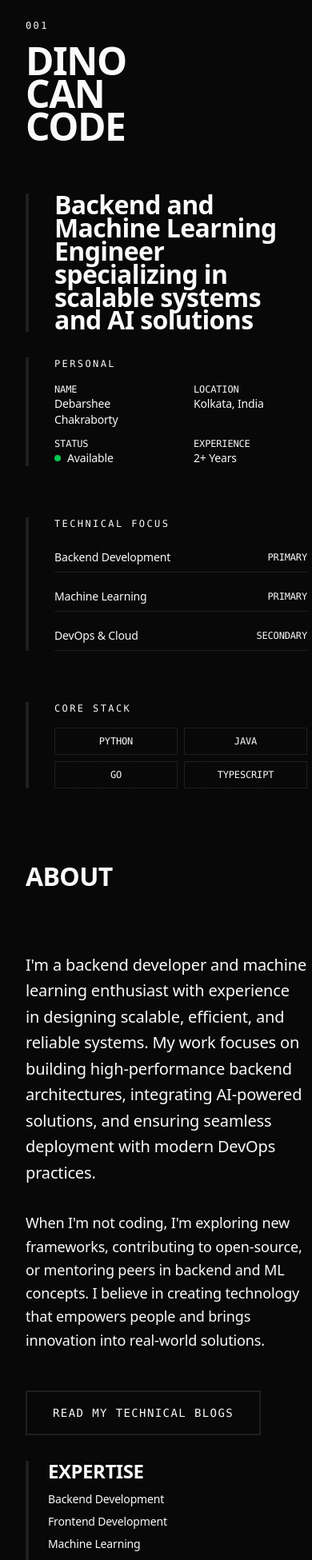
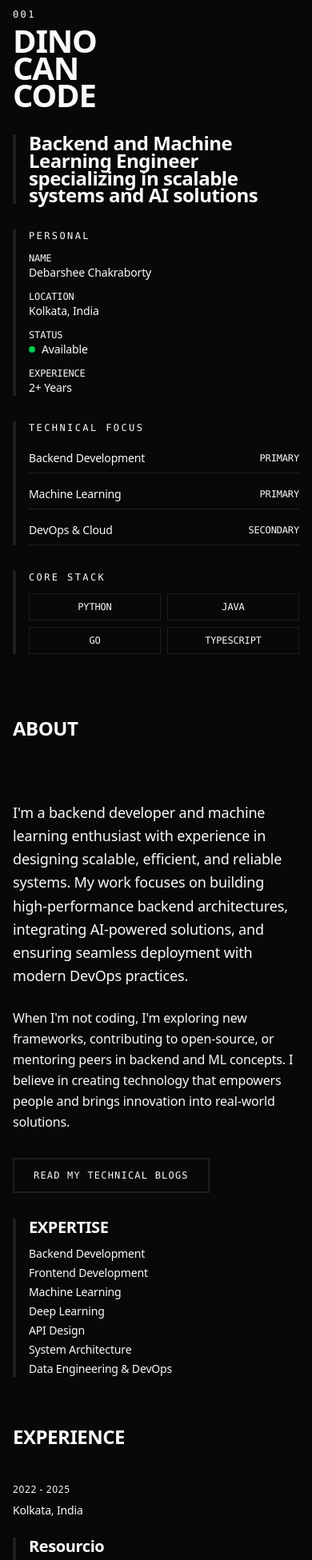
Before and after one commit to dinocodesx/svportfolio, a SvelteKit app: page / in a window 390 px wide. Shown: the part 40-1991 px from the top of the page at 80% size. Built offline with nearby package versions, Linux system fonts and the light colour scheme.

Commit message:
updated styles

```diff
--- a/src/app.css
+++ b/src/app.css
@@ -63,18 +63,18 @@ h6 {
 }
 
 h1 {
-	font-size: clamp(3rem, 8vw, 8rem);
+	font-size: clamp(2.5rem, 6vw, 8rem);
 	line-height: 0.85;
 	letter-spacing: -0.03em;
 }
 
 h2 {
-	font-size: clamp(2rem, 4vw, 4rem);
+	font-size: clamp(1.5rem, 4vw, 4rem);
 	line-height: 0.9;
 }
 
 h3 {
-	font-size: clamp(1.5rem, 3vw, 2.5rem);
+	font-size: clamp(1.25rem, 3vw, 2.5rem);
 	line-height: 1.1;
 }
 
@@ -82,10 +82,17 @@ h3 {
 .swiss-grid {
 	display: grid;
 	grid-template-columns: repeat(12, 1fr);
-	gap: 1.5rem;
+	gap: 1rem;
 	max-width: 1200px;
 	margin: 0 auto;
-	padding: 0 1.5rem;
+	padding: 0 1rem;
+}
+
+@media (min-width: 640px) {
+	.swiss-grid {
+		gap: 1.5rem;
+		padding: 0 1.5rem;
+	}
 }
 
 @media (min-width: 768px) {
@@ -104,16 +111,28 @@ h3 {
 
 /* Swiss Layout Utilities */
 .swiss-section {
-	padding: 4rem 0;
+	padding: 2rem 0;
+}
+
+@media (min-width: 640px) {
+	.swiss-section {
+		padding: 3rem 0;
+	}
 }
 
 @media (min-width: 768px) {
+	.swiss-section {
+		padding: 4rem 0;
+	}
+}
+
+@media (min-width: 1024px) {
 	.swiss-section {
 		padding: 6rem 0;
 	}
 }
 
-@media (min-width: 1024px) {
+@media (min-width: 1280px) {
 	.swiss-section {
 		padding: 8rem 0;
 	}
@@ -221,6 +240,45 @@ a:focus {
 	}
 }
 
+@media (max-width: 640px) {
+	.swiss-grid {
+		gap: 0.75rem;
+	}
+}
+
+/* Mobile-first responsive utilities */
+@media (max-width: 640px) {
+	/* Reduce large text sizes on very small screens */
+	.hero-title {
+		font-size: clamp(2rem, 8vw, 4rem) !important;
+	}
+
+	/* Adjust section spacing for mobile */
+	.section-spacing {
+		margin-bottom: 3rem;
+	}
+
+	/* Better button sizing for mobile */
+	.mobile-button {
+		padding: 0.75rem 1.5rem;
+		font-size: 0.75rem;
+	}
+}
+
+/* Touch improvements */
+@media (hover: none) and (pointer: coarse) {
+	/* Better touch targets */
+	a, button {
+		min-height: 44px;
+		min-width: 44px;
+	}
+
+	/* Remove hover effects on touch devices */
+	.hover-effect:hover {
+		transform: none;
+	}
+}
+
 /* Swiss Color System */
 .swiss-red {
 	color: #ff0000;
--- a/src/components/About.svelte
+++ b/src/components/About.svelte
@@ -11,49 +11,55 @@
 <section id="about" class="relative">
 	<!-- Section Number -->
 	<div
-		class={`absolute -top-2.5 -left-34 ${mounted ? 'opacity-100' : 'opacity-0'}`}
+		class={`absolute -top-2.5 -left-16 sm:-left-24 lg:-left-34 ${mounted ? 'opacity-100' : 'opacity-0'}`}
 		style="animation-delay: 0.2s;"
 	>
-		<div class="text-muted-foreground/20 text-8xl font-black select-none">01</div>
+		<div class="text-muted-foreground/20 text-4xl font-black select-none sm:text-6xl lg:text-8xl">
+			01
+		</div>
 	</div>
 
 	<!-- Content Grid -->
-	<div class="grid grid-cols-12 gap-8">
+	<div class="grid grid-cols-1 gap-8 lg:grid-cols-12 lg:gap-8">
 		<!-- Section Header -->
-		<div class="col-span-12">
+		<div class="lg:col-span-12">
 			<div class={`${mounted ? 'opacity-100' : 'opacity-0'}`} style="animation-delay: 0.3s;">
-				<div class="mb-12 flex items-center space-x-8">
-					<h2 class="text-4xl font-black tracking-wider uppercase">About</h2>
+				<div
+					class="mb-8 flex flex-col space-y-4 sm:mb-12 sm:flex-row sm:items-center sm:space-y-0 sm:space-x-8"
+				>
+					<h2 class="text-2xl font-black tracking-wider uppercase sm:text-3xl lg:text-4xl">
+						About
+					</h2>
 					<div class="bg-foreground h-px flex-1"></div>
 				</div>
 			</div>
 		</div>
 
 		<!-- Main Content -->
-		<div class="col-span-12 lg:col-span-8">
+		<div class="lg:col-span-8">
 			<div
-				class={`space-y-8 ${mounted ? 'opacity-100' : 'opacity-0'}`}
+				class={`space-y-6 sm:space-y-8 ${mounted ? 'opacity-100' : 'opacity-0'}`}
 				style="animation-delay: 0.4s;"
 			>
-				<p class="text-xl leading-relaxed font-light">
+				<p class="text-lg leading-relaxed font-light sm:text-xl">
 					I'm a backend developer and machine learning enthusiast with experience in designing
 					scalable, efficient, and reliable systems. My work focuses on building high-performance
 					backend architectures, integrating AI-powered solutions, and ensuring seamless deployment
 					with modern DevOps practices.
 				</p>
 
-				<p class="text-muted-foreground text-lg leading-relaxed font-light">
+				<p class="text-muted-foreground text-base leading-relaxed font-light sm:text-lg">
 					When I'm not coding, I'm exploring new frameworks, contributing to open-source, or
 					mentoring peers in backend and ML concepts. I believe in creating technology that empowers
 					people and brings innovation into real-world solutions.
 				</p>
 
 				<!-- Checkout my Blogs Button -->
-				<div class="mt-12">
+				<div class="mt-8 sm:mt-12">
 					<a
 						data-sveltekit-preload-data="hover"
 						href="/blogs"
-						class="border-foreground bg-background hover:bg-foreground hover:text-background inline-block border-2 px-8 py-4 font-mono text-sm tracking-[0.1em] uppercase transition-all duration-200"
+						class="border-foreground bg-background hover:bg-foreground hover:text-background inline-block border-2 px-6 py-3 font-mono text-xs tracking-[0.1em] uppercase transition-all duration-200 sm:px-8 sm:py-4 sm:text-sm"
 					>
 						Read my Technical Blogs
 					</a>
@@ -62,16 +68,16 @@
 		</div>
 
 		<!-- Info Panel -->
-		<div class="col-span-12 lg:col-span-4">
+		<div class="lg:col-span-4">
 			<div
-				class={`space-y-8 ${mounted ? 'opacity-100' : 'opacity-0'}`}
+				class={`space-y-6 sm:space-y-8 ${mounted ? 'opacity-100' : 'opacity-0'}`}
 				style="animation-delay: 0.5s;"
 			>
-				<div class="border-foreground border-l-4 pl-6">
+				<div class="border-foreground border-l-4 pl-4 sm:pl-6">
 					<h3 class="text-muted-foreground mb-3 text-sm font-medium tracking-wider uppercase">
 						Expertise
 					</h3>
-					<ul class="space-y-2 text-sm">
+					<ul class="space-y-1 text-sm sm:space-y-2">
 						<li>Backend Development</li>
 						<li>Frontend Development</li>
 						<li>Machine Learning</li>
--- a/src/components/Experience.svelte
+++ b/src/components/Experience.svelte
@@ -13,30 +13,36 @@
 <section id="experience" class="relative">
 	<!-- Section Number -->
 	<div
-		class={`absolute -top-2.5 -left-34 ${mounted ? 'opacity-100' : 'opacity-0'}`}
+		class={`absolute -top-2.5 -left-16 sm:-left-24 lg:-left-34 ${mounted ? 'opacity-100' : 'opacity-0'}`}
 		style="animation-delay: 0.4s;"
 	>
-		<div class="text-muted-foreground/20 text-8xl font-black select-none">02</div>
+		<div class="text-muted-foreground/20 text-4xl font-black select-none sm:text-6xl lg:text-8xl">
+			02
+		</div>
 	</div>
 
-	<div class="space-y-12">
+	<div class="space-y-8 sm:space-y-12">
 		<!-- Header -->
 		<div class={`${mounted ? 'opacity-100' : 'opacity-0'}`} style="animation-delay: 0.5s;">
-			<div class="mb-12 flex items-center space-x-8">
-				<h2 class="text-4xl font-black tracking-wider uppercase">Experience</h2>
+			<div
+				class="mb-8 flex flex-col space-y-4 sm:mb-12 sm:flex-row sm:items-center sm:space-y-0 sm:space-x-8"
+			>
+				<h2 class="text-2xl font-black tracking-wider uppercase sm:text-3xl lg:text-4xl">
+					Experience
+				</h2>
 				<div class="bg-foreground h-px flex-1"></div>
 			</div>
 		</div>
 
 		<!-- Experience Timeline -->
-		<div class="space-y-16">
+		<div class="space-y-12 sm:space-y-16">
 			{#each experiences as work, id}
 				<div
-					class={`grid grid-cols-12 gap-8 ${mounted ? 'opacity-100' : 'opacity-0'}`}
+					class={`grid grid-cols-1 gap-6 lg:grid-cols-12 lg:gap-8 ${mounted ? 'opacity-100' : 'opacity-0'}`}
 					style="animation-delay: {0.6 + id * 0.1}s;"
 				>
 					<!-- Timeline -->
-					<div class="col-span-12 lg:col-span-3">
+					<div class="lg:col-span-3">
 						<div class="space-y-2">
 							<div class="text-muted-foreground text-xs font-medium tracking-wider uppercase">
 								{work.duration}
@@ -46,11 +52,13 @@
 					</div>
 
 					<!-- Content -->
-					<div class="col-span-12 lg:col-span-9">
-						<div class="border-foreground space-y-4 border-l-4 pl-8">
+					<div class="lg:col-span-9">
+						<div class="border-foreground space-y-4 border-l-4 pl-4 sm:pl-6 lg:pl-8">
 							<div>
-								<h3 class="mb-1 text-2xl font-bold">{work.company}</h3>
-								<div class="text-muted-foreground text-lg font-light">{work.title}</div>
+								<h3 class="mb-1 text-xl font-bold sm:text-2xl">{work.company}</h3>
+								<div class="text-muted-foreground text-base font-light sm:text-lg">
+									{work.title}
+								</div>
 							</div>
 
 							{#if work.description}
@@ -64,7 +72,7 @@
 								<div class="text-muted-foreground text-xs font-medium tracking-wider uppercase">
 									Achievements
 								</div>
-								<ul class="list-disc pl-5">
+								<ul class="list-disc space-y-1 pl-5">
 									{#each Object.entries(work.achievements) as [key, value]}
 										<li class="text-muted-foreground text-sm">{value}</li>
 									{/each}
@@ -78,7 +86,7 @@
 								</div>
 								<div class="flex flex-wrap gap-2">
 									{#each work.technologies as tech}
-										<span class="bg-muted py-1 text-xs font-medium tracking-wider uppercase">
+										<span class="bg-muted px-2 py-1 text-xs font-medium tracking-wider uppercase">
 											{tech}
 										</span>
 									{/each}
--- a/src/components/Hero.svelte
+++ b/src/components/Hero.svelte
@@ -11,25 +11,33 @@
 <section id="hero" class="relative flex min-h-screen items-center">
 	<!-- Grid Lines Overlay for Swiss Layout -->
 	<div class="pointer-events-none absolute inset-0 opacity-5">
-		<div class="grid h-full grid-cols-12 gap-8">
+		<div class="grid h-full grid-cols-6 gap-4 sm:grid-cols-8 md:gap-6 lg:grid-cols-12 lg:gap-8">
 			{#each Array(12) as _, i}
-				<div class="border-foreground border-r"></div>
+				<div class="border-foreground hidden border-r lg:block"></div>
+			{/each}
+			{#each Array(8) as _, i}
+				<div class="border-foreground hidden border-r sm:block lg:hidden"></div>
+			{/each}
+			{#each Array(6) as _, i}
+				<div class="border-foreground block border-r sm:hidden"></div>
 			{/each}
 		</div>
 	</div>
 
 	<!-- Swiss Grid Container -->
-	<div class="grid w-full grid-cols-12 gap-8">
+	<div class="grid w-full grid-cols-1 gap-8 lg:grid-cols-12 lg:gap-8">
 		<!-- Large Typography Section -->
-		<div class="col-span-12 lg:col-span-7">
-			<div class="space-y-16">
+		<div class="lg:col-span-7">
+			<div class="space-y-8 sm:space-y-12 lg:space-y-16">
 				<!-- Primary Headline -->
 				<div class="relative">
-					<div class="text-muted-foreground/20 mb-4 font-mono text-xs tracking-[0.2em] uppercase">
+					<div
+						class="text-muted-foreground/20 mb-2 font-mono text-xs tracking-[0.2em] uppercase sm:mb-4"
+					>
 						001
 					</div>
 					<h1
-						class={`text-6xl leading-[0.85] font-black tracking-[-0.02em] uppercase md:text-7xl lg:text-8xl xl:text-9xl ${mounted ? 'translate-y-0 opacity-100' : 'translate-y-8 opacity-0'}`}
+						class={`text-4xl leading-[0.85] font-black tracking-[-0.02em] uppercase sm:text-5xl md:text-6xl lg:text-7xl xl:text-8xl 2xl:text-9xl ${mounted ? 'translate-y-0 opacity-100' : 'translate-y-8 opacity-0'}`}
 						style="transition: all 0.8s cubic-bezier(0.25, 0.1, 0.25, 1);"
 					>
 						DINO
@@ -42,11 +50,11 @@
 
 				<!-- Functional Statement -->
 				<div
-					class={`space-y-8 ${mounted ? 'translate-y-0 opacity-100' : 'translate-y-8 opacity-0'}`}
+					class={`space-y-6 sm:space-y-8 ${mounted ? 'translate-y-0 opacity-100' : 'translate-y-8 opacity-0'}`}
 					style="transition: all 0.8s cubic-bezier(0.25, 0.1, 0.25, 1) 0.2s;"
 				>
-					<div class="border-foreground border-l-4 pl-8">
-						<h2 class="max-w-lg text-lg leading-relaxed font-light md:text-xl">
+					<div class="border-foreground border-l-4 pl-4 sm:pl-6 lg:pl-8">
+						<h2 class="max-w-lg text-base leading-relaxed font-light sm:text-lg md:text-xl">
 							Backend and Machine Learning Engineer specializing in scalable systems and AI
 							solutions
 						</h2>
@@ -56,19 +64,21 @@
 		</div>
 
 		<!-- Information Panel -->
-		<div class="col-span-12 lg:col-span-5">
+		<div class="lg:col-span-5">
 			<div
-				class={`space-y-16 ${mounted ? 'translate-y-0 opacity-100' : 'translate-y-8 opacity-0'}`}
+				class={`space-y-8 sm:space-y-12 lg:space-y-16 ${mounted ? 'translate-y-0 opacity-100' : 'translate-y-8 opacity-0'}`}
 				style="transition: all 0.8s cubic-bezier(0.25, 0.1, 0.25, 1) 0.4s;"
 			>
 				<!-- Personal Information -->
-				<div class="space-y-8">
-					<div class="border-foreground border-l-4 pl-8">
-						<div class="text-muted-foreground mb-4 font-mono text-xs tracking-[0.2em] uppercase">
+				<div class="space-y-6 sm:space-y-8">
+					<div class="border-foreground border-l-4 pl-4 sm:pl-6 lg:pl-8">
+						<div
+							class="text-muted-foreground mb-3 font-mono text-xs tracking-[0.2em] uppercase sm:mb-4"
+						>
 							Personal
 						</div>
-						<div class="space-y-4 text-sm">
-							<div class="grid grid-cols-2 gap-x-8 gap-y-3">
+						<div class="space-y-3 text-sm sm:space-y-4">
+							<div class="grid grid-cols-1 gap-y-3 sm:grid-cols-2 sm:gap-x-4 sm:gap-y-3 lg:gap-x-8">
 								<div>
 									<div class="text-muted-foreground font-mono text-xs uppercase">Name</div>
 									<div class="font-medium">Debarshee Chakraborty</div>
@@ -94,12 +104,14 @@
 				</div>
 
 				<!-- Technical Focus -->
-				<div class="space-y-8">
-					<div class="border-foreground border-l-4 pl-8">
-						<div class="text-muted-foreground mb-4 font-mono text-xs tracking-[0.2em] uppercase">
+				<div class="space-y-6 sm:space-y-8">
+					<div class="border-foreground border-l-4 pl-4 sm:pl-6 lg:pl-8">
+						<div
+							class="text-muted-foreground mb-3 font-mono text-xs tracking-[0.2em] uppercase sm:mb-4"
+						>
 							Technical Focus
 						</div>
-						<div class="space-y-3 text-sm">
+						<div class="space-y-2 text-sm sm:space-y-3">
 							<div class="border-border flex items-center justify-between border-b py-2">
 								<span class="font-medium">Backend Development</span>
 								<span class="text-muted-foreground font-mono text-xs">PRIMARY</span>
@@ -117,9 +129,11 @@
 				</div>
 
 				<!-- Primary Technologies -->
-				<div class="space-y-8">
-					<div class="border-foreground border-l-4 pl-8">
-						<div class="text-muted-foreground mb-4 font-mono text-xs tracking-[0.2em] uppercase">
+				<div class="space-y-6 sm:space-y-8">
+					<div class="border-foreground border-l-4 pl-4 sm:pl-6 lg:pl-8">
+						<div
+							class="text-muted-foreground mb-3 font-mono text-xs tracking-[0.2em] uppercase sm:mb-4"
+						>
 							Core Stack
 						</div>
 						<div class="grid grid-cols-2 gap-2 font-mono text-xs uppercase">
--- a/src/components/LoadingScreen.svelte
+++ b/src/components/LoadingScreen.svelte
@@ -34,12 +34,14 @@
 		class:opacity-100={!fadeOut}
 	>
 		<!-- Loading counter in bottom-right -->
-		<div class="p-12">
-			<div class="font-mono text-7xl font-light tracking-wider text-white select-none">
+		<div class="p-6 sm:p-8 md:p-12">
+			<div
+				class="font-mono text-4xl font-light tracking-wider text-white select-none sm:text-5xl md:text-6xl lg:text-7xl"
+			>
 				{Math.floor(progress).toString().padStart(2, '0')}%
 			</div>
 			<!-- Optional loading bar -->
-			<div class="mt-4 h-0.5 w-32 overflow-hidden rounded-full bg-gray-800">
+			<div class="mt-3 h-0.5 w-20 overflow-hidden rounded-full bg-gray-800 sm:mt-4 sm:w-24 md:w-32">
 				<div
 					class="h-full rounded-full bg-white transition-all duration-100 ease-out"
 					style="width: {progress}%"
--- a/src/components/Skills.svelte
+++ b/src/components/Skills.svelte
@@ -21,40 +21,46 @@
 <section id="skills" class="relative">
 	<!-- Section Number -->
 	<div
-		class={`absolute -top-2.5 -left-34 ${mounted ? 'opacity-100' : 'opacity-0'}`}
+		class={`absolute -top-2.5 -left-16 sm:-left-24 lg:-left-34 ${mounted ? 'opacity-100' : 'opacity-0'}`}
 		style="animation-delay: 0.8s;"
 	>
-		<div class="text-muted-foreground/20 text-8xl font-black select-none">03</div>
+		<div class="text-muted-foreground/20 text-4xl font-black select-none sm:text-6xl lg:text-8xl">
+			03
+		</div>
 	</div>
 
-	<div class="space-y-16">
+	<div class="space-y-12 sm:space-y-16">
 		<!-- Header -->
 		<div class={`${mounted ? 'opacity-100' : 'opacity-0'}`} style="animation-delay: 0.9s;">
-			<div class="mb-12 flex items-center space-x-8">
-				<h2 class="text-4xl font-black tracking-wider uppercase">Skills</h2>
+			<div
+				class="mb-8 flex flex-col space-y-4 sm:mb-12 sm:flex-row sm:items-center sm:space-y-0 sm:space-x-8"
+			>
+				<h2 class="text-2xl font-black tracking-wider uppercase sm:text-3xl lg:text-4xl">Skills</h2>
 				<div class="bg-foreground h-px flex-1"></div>
 			</div>
 		</div>
 
 		<!-- Skills Content -->
-		<div class="space-y-12">
+		<div class="space-y-8 sm:space-y-12">
 			<!-- Summary -->
 			<div class={`${mounted ? 'opacity-100' : 'opacity-0'}`} style="animation-delay: 1.0s;">
-				<p class="text-muted-foreground max-w-lg text-lg leading-relaxed font-light">
+				<p class="text-muted-foreground max-w-lg text-base leading-relaxed font-light sm:text-lg">
 					A diverse technical toolkit spanning machine learning, backend development, and modern web
 					technologies.
 				</p>
 			</div>
 
 			<!-- Skills Categories -->
-			<div class="space-y-8">
+			<div class="space-y-6 sm:space-y-8">
 				{#each skills as category, categoryIndex}
 					<div
 						class={`${mounted ? 'opacity-100' : 'opacity-0'}`}
 						style="animation-delay: {1.1 + categoryIndex * 0.2}s;"
 					>
-						<div class="border-foreground border-l-4 pl-6">
-							<h3 class="text-muted-foreground mb-6 text-sm font-medium tracking-wider uppercase">
+						<div class="border-foreground border-l-4 pl-4 sm:pl-6">
+							<h3
+								class="text-muted-foreground mb-4 text-sm font-medium tracking-wider uppercase sm:mb-6"
+							>
 								{category.category}
 							</h3>
 
@@ -62,7 +68,7 @@
 							<div class="grid grid-cols-1 gap-3 sm:grid-cols-2 lg:grid-cols-3">
 								{#each category.skills as skill, skillIndex}
 									<div
-										class={`group border-border bg-background hover:bg-muted flex items-center justify-between border p-4 transition-colors duration-200 ${mounted ? 'opacity-100' : 'opacity-0'}`}
+										class={`group border-border bg-background hover:bg-muted flex items-center justify-between border p-3 transition-colors duration-200 sm:p-4 ${mounted ? 'opacity-100' : 'opacity-0'}`}
 										style="animation-delay: {1.2 + categoryIndex * 0.2 + skillIndex * 0.1}s;"
 									>
 										<div class="space-y-1">
--- a/src/components/Volunteering.svelte
+++ b/src/components/Volunteering.svelte
@@ -13,30 +13,36 @@
 <section id="volunteering" class="relative">
 	<!-- Section Number -->
 	<div
-		class={`absolute -top-2.5 -left-34 ${mounted ? 'opacity-100' : 'opacity-0'}`}
+		class={`absolute -top-2.5 -left-16 sm:-left-24 lg:-left-34 ${mounted ? 'opacity-100' : 'opacity-0'}`}
 		style="animation-delay: 1.2s;"
 	>
-		<div class="text-muted-foreground/20 text-8xl font-black select-none">04</div>
+		<div class="text-muted-foreground/20 text-4xl font-black select-none sm:text-6xl lg:text-8xl">
+			04
+		</div>
 	</div>
 
-	<div class="space-y-12">
+	<div class="space-y-8 sm:space-y-12">
 		<!-- Header -->
 		<div class={`${mounted ? 'opacity-100' : 'opacity-0'}`} style="animation-delay: 1.3s;">
-			<div class="mb-12 flex items-center space-x-8">
-				<h2 class="text-4xl font-black tracking-wider uppercase">Volunteer</h2>
+			<div
+				class="mb-8 flex flex-col space-y-4 sm:mb-12 sm:flex-row sm:items-center sm:space-y-0 sm:space-x-8"
+			>
+				<h2 class="text-2xl font-black tracking-wider uppercase sm:text-3xl lg:text-4xl">
+					Volunteer
+				</h2>
 				<div class="bg-foreground h-px flex-1"></div>
 			</div>
 		</div>
 
 		<!-- Volunteer Timeline -->
-		<div class="space-y-16">
+		<div class="space-y-12 sm:space-y-16">
 			{#each volunteer as vol, id}
 				<div
-					class={`grid grid-cols-12 gap-8 ${mounted ? 'opacity-100' : 'opacity-0'}`}
+					class={`grid grid-cols-1 gap-6 lg:grid-cols-12 lg:gap-8 ${mounted ? 'opacity-100' : 'opacity-0'}`}
 					style="animation-delay: {1.4 + id * 0.1}s;"
 				>
 					<!-- Timeline -->
-					<div class="col-span-12 lg:col-span-3">
+					<div class="lg:col-span-3">
 						<div class="space-y-2">
 							<div class="text-muted-foreground text-xs font-medium tracking-wider uppercase">
 								{vol.duration}
@@ -58,11 +64,11 @@
 					</div>
 
 					<!-- Content -->
-					<div class="col-span-12 lg:col-span-9">
-						<div class="border-foreground space-y-4 border-l-4 pl-8">
+					<div class="lg:col-span-9">
+						<div class="border-foreground space-y-4 border-l-4 pl-4 sm:pl-6 lg:pl-8">
 							<div>
-								<h3 class="mb-1 text-2xl font-bold">{vol.organization}</h3>
-								<div class="text-muted-foreground text-lg font-light">{vol.title}</div>
+								<h3 class="mb-1 text-xl font-bold sm:text-2xl">{vol.organization}</h3>
+								<div class="text-muted-foreground text-base font-light sm:text-lg">{vol.title}</div>
 							</div>
 
 							{#if vol.description}
@@ -90,7 +96,7 @@
 									</div>
 									<div class="flex flex-wrap gap-2">
 										{#each vol.skills as skill}
-											<span class="bg-muted py-1 text-xs font-medium tracking-wider uppercase">
+											<span class="bg-muted px-2 py-1 text-xs font-medium tracking-wider uppercase">
 												{skill}
 											</span>
 										{/each}
--- a/src/routes/+layout.svelte
+++ b/src/routes/+layout.svelte
@@ -8,7 +8,7 @@
 <!-- <LoadingScreen /> -->
 
 <div
-	class="bg-background text-foreground mx-auto min-h-screen max-w-6xl px-8 py-16 font-sans antialiased lg:px-16"
+	class="bg-background text-foreground mx-auto min-h-screen max-w-6xl px-4 py-8 font-sans antialiased sm:px-6 md:px-8 lg:px-16 lg:py-16"
 >
 	{@render children()}
 </div>
--- a/src/routes/+page.svelte
+++ b/src/routes/+page.svelte
@@ -17,7 +17,7 @@
 	/>
 </svelte:head>
 
-<main class="space-y-24">
+<main class="space-y-16 sm:space-y-20 md:space-y-24">
 	<Hero />
 	<About />
 	<Experience />
```
Also changed, not shown: src/components/Contact.svelte (+52 -32 lines), src/components/Footer.svelte (+32 -22 lines), src/components/Projects.svelte (+31 -23 lines).
